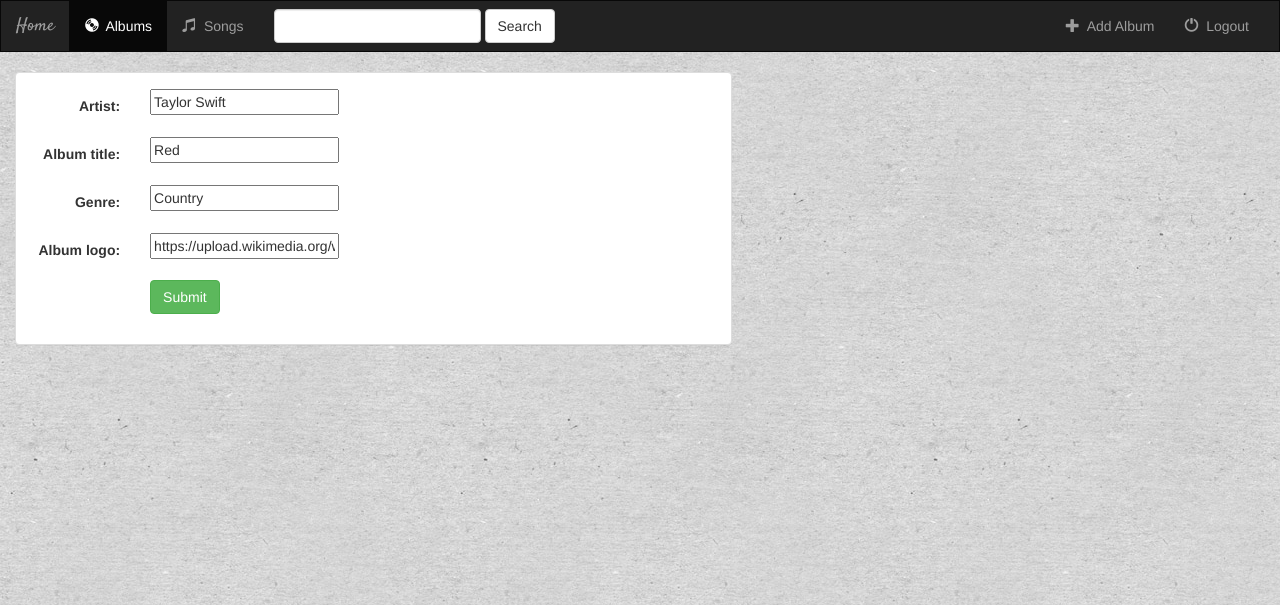
After one commit to elijac-4/m7011e17-semi-anonymous-questions, a Django app: page /music/album/1/ in a window 1280 px wide. The commit adds this page. Shown: the top 605 px of the page. Run offline with Django 3.2, Linux system fonts and the light colour scheme; data comes from the database, SQL or seed files in the repository; both versions use the stored data as it was after the commit; some libraries are stand-ins or nearby versions.

Commit message:
added generic views for adding / updating / removing objects in the music test

```diff
--- a/music/models.py
+++ b/music/models.py
@@ -1,4 +1,5 @@
 from django.db import models
+from django.core.urlresolvers import reverse
 
 
 class Album(models.Model):
@@ -6,6 +7,9 @@
     album_title = models.CharField(max_length=500)
     genre = models.CharField(max_length=100)
     album_logo = models.CharField(max_length=1000)
+
+    def get_absolute_url(self):
+        return reverse('music:detail', kwargs={'pk': self.pk})
 
     def __str__(self):
         return self.album_title + ' - ' + self.artist
--- /dev/null
+++ b/music/templates/music/album_form.html
@@ -0,0 +1,28 @@
+{% extends 'music/base.html' %}
+{% block title %}Add a new Album{% endblock %}
+{% block album_activity %}active{% endblock %}
+
+{% block body %}
+<div class="container-fluid">
+    <div class="row">
+        <div class="col-sm-12 col-md-7">
+            <div class="panel panel-default">
+                <div class="panel-body">
+
+                    <form class="form-horizontal" action="" method="post" enctype="multipart/form-data">
+                        {% csrf_token %}
+                        {% include 'music/form-template.html' %}
+                        <div class="form-group">
+                            <div class="col-sm-offset-2 col-sm-10">
+                                <button type="submit" class="btn btn-success">Submit</button>
+
+                            </div>
+                        </div>
+                    </form>
+
+                </div>
+            </div>
+        </div>
+    </div>
+</div>
+{% endblock %}
--- a/music/templates/music/base.html
+++ b/music/templates/music/base.html
@@ -50,7 +50,7 @@
 
                 <ul class="nav navbar-nav navbar-right">
                     <li class="">
-                        <a href="#">
+                        <a href="{% url 'music:album-add' %}">
                             <span class="glyphicon glyphicon-plus" aria-hidden="true"></span>&nbsp; Add Album
                         </a>
                     </li>
--- /dev/null
+++ b/music/templates/music/form-template.html
@@ -0,0 +1,9 @@
+{% for field in form %}
+    <div class="form-group">
+        <div class="col-sm-offset-2 col-sm-10">
+            <span class="text-danger small">{{ field.errors }}</span>
+        </div>
+        <label class="control-label col-sm-2">{{ field.label_tag }}</label>
+        <div class="col-sm-10">{{ field }}</div>
+    </div>
+{% endfor %}
--- a/music/urls.py
+++ b/music/urls.py
@@ -10,4 +10,12 @@
     # /music/<album_id>/
     url(r'^(?P<pk>[0-9]+)/$', views.DetailView.as_view(), name='detail'),
 
+    # /music/album/add/
+    url(r'album/add/$', views.AlbumCreate.as_view(), name='album-add'),
+
+    # /music/album/2/
+    url(r'album/(?P<pk>[0-9]+)/$', views.AlbumUpdate.as_view(), name='album-update'),
+
+    # /music/album/2/delete/
+    url(r'album/(?P<pk>[0-9]+)/delete/$', views.AlbumDelete.as_view(), name='album-delete'),
 ]
--- a/music/views.py
+++ b/music/views.py
@@ -1,5 +1,8 @@
 from django.views import generic
+from django.views.generic.edit import CreateView, UpdateView, DeleteView
+from django.core.urlresolvers import reverse_lazy
 from .models import Album
+
 
 class IndexView(generic.ListView):
     template_name = 'music/index.html'
@@ -10,3 +13,15 @@
 class DetailView(generic.DetailView):
     model = Album
     template_name = 'music/detail.html'
+
+class AlbumCreate(CreateView):
+    model = Album
+    fields = ['artist', 'album_title', 'genre', 'album_logo']
+
+class AlbumUpdate(UpdateView):
+    model = Album
+    fields = ['artist', 'album_title', 'genre', 'album_logo']
+
+class AlbumDelete(DeleteView):
+    model = Album
+    success_url = reverse_lazy('music:index')
```
Also changed, not shown: music/templates/music/index.html (+8 -0 lines), db.sqlite3.
